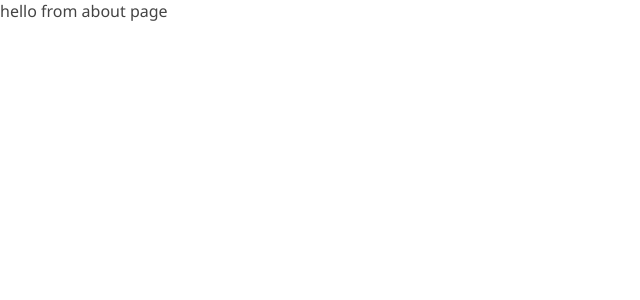
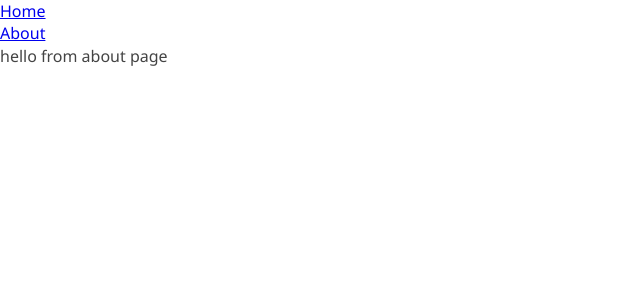
Before and after one commit to ConWinstone/react-todo-app, a React (Create React App) app: page /about in a window 1280 px wide. Shown: the top 300 px of the page, without its empty margins (0-640 px from the left). Built offline with nearby package versions, Linux system fonts and the light colour scheme.

Commit message:
Added navbar

```diff
--- /dev/null
+++ b/src/components/Navbar.js
@@ -0,0 +1,32 @@
+import React from 'react'
+import { Link } from 'react-router-dom'
+
+const Navbar = () => {
+  const links = [
+    {
+      id: 1,
+      path: '/',
+      text: 'Home',
+    },
+    {
+      id: 2,
+      path: '/about',
+      text: 'About',
+    },
+  ]
+
+  return (
+    <nav className="navBar">
+      <ul>
+        {links.map((link) => {
+          return (
+            <li key={link.id}>
+              <Link to={link.path}>{link.text}</Link>
+            </li>
+          )
+        })}
+      </ul>
+    </nav>
+  )
+}
+export default Navbar
--- a/src/index.js
+++ b/src/index.js
@@ -3,6 +3,7 @@
 import { BrowserRouter as Router, Route, Routes } from 'react-router-dom'
 //component file
 import TodoContainer from './components/TodoContainer'
+import Navbar from './components/Navbar'
 
 //stylesheet
 import './App.css'
@@ -12,6 +13,7 @@
 ReactDOM.render(
   <React.StrictMode>
     <Router>
+      <Navbar />
       <Routes>
         <Route path="/" element={<TodoContainer />} />
         <Route path="/about" element={<About />} />
```
